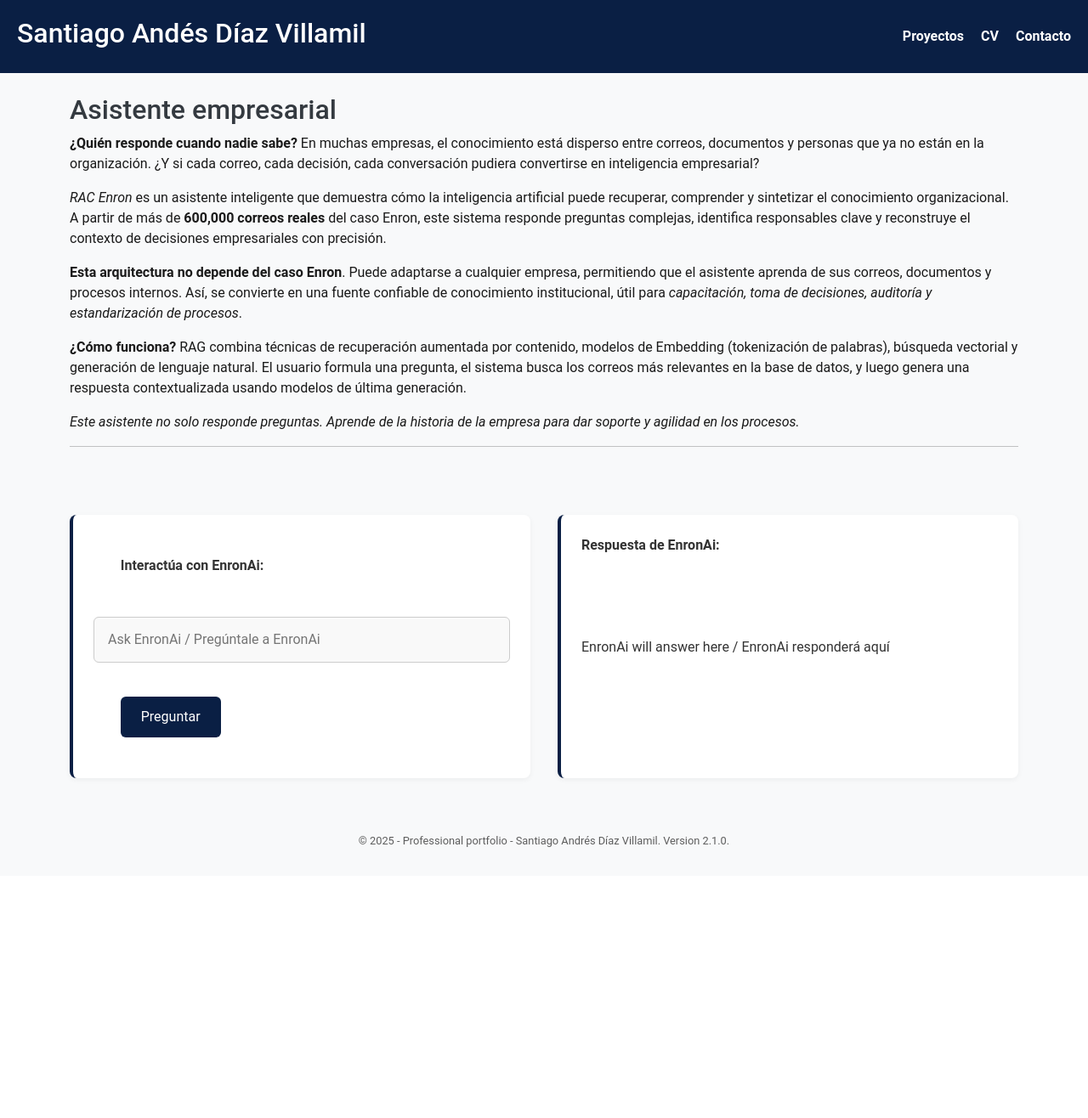
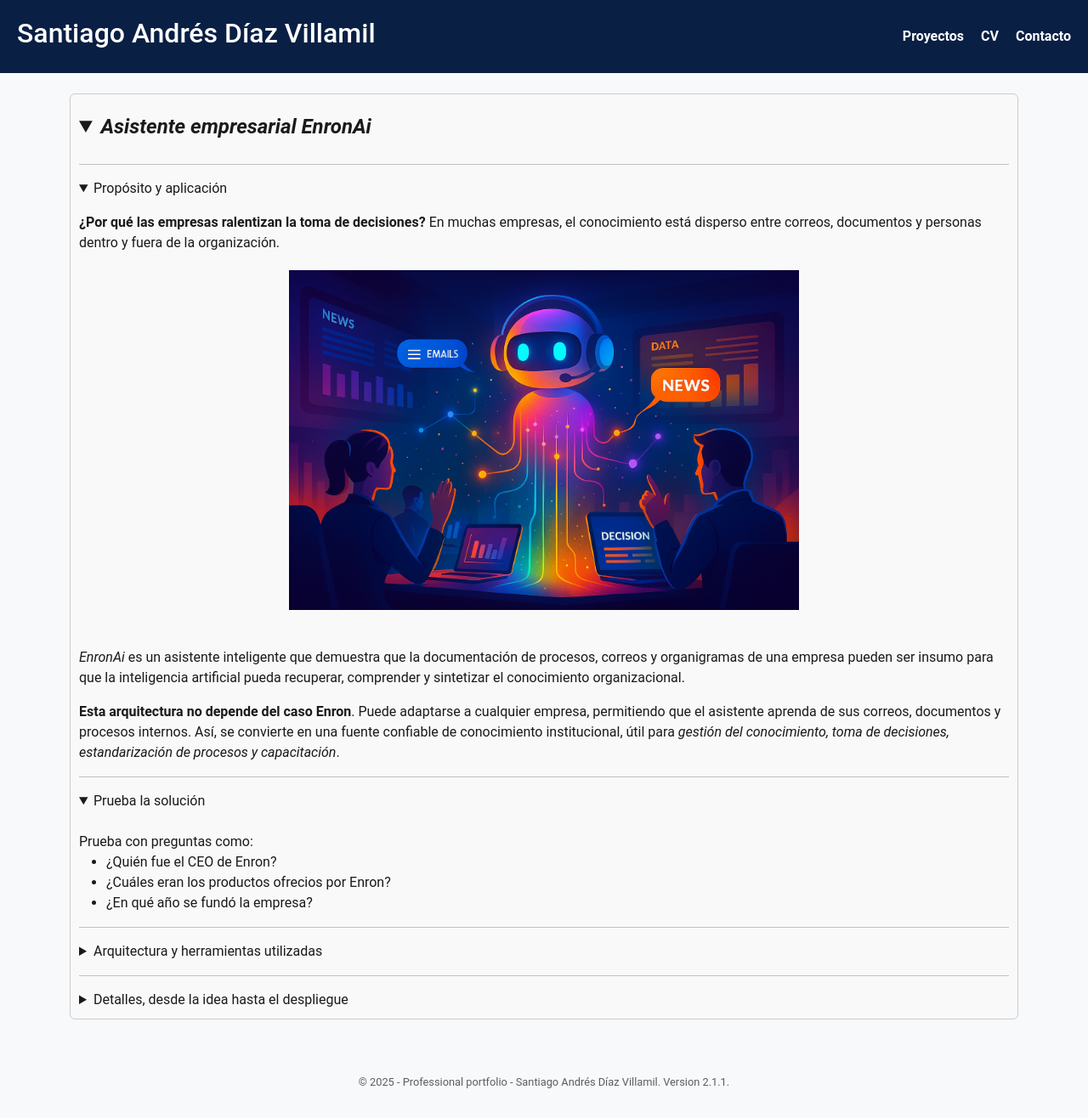
Before and after one commit to SantiagoDiazVillamil/prod-data-portfolio, a Flask app: page /projects/EnronAi in a window 1280 px wide. Shown: the whole page at 85% size. Before the commit the page ends 997 px from the top, so only its background shows below. Run offline with Flask 3, Linux system fonts and the light colour scheme.

Commit message:
Modificaciones ligeras a la interfaz de Enron y el funcionamiento de la app en general

```diff
--- a/static/css/style.css
+++ b/static/css/style.css
@@ -162,13 +162,6 @@
 
 
 
-
-
-
-
-
-
-
 .enronai-input {
   width: 100%;
   padding: 14px 16px;
@@ -201,3 +194,20 @@
 .enronai-button:hover {
   background-color: #143d7a;
 }
+
+.enronai-summary {
+  font-size: 1.5em;       /* Simula un h2 */
+  font-weight: bold;
+  cursor: pointer;
+  padding: 10px 0;
+}
+.enronai-details {
+  margin: 20px 0;
+  border: 1px solid #ccc;
+  border-radius: 6px;
+  background-color: #f9f9f9;
+  padding: 10px;
+}
+.enronai-container {
+  display: none; /* Oculto inicialmente */
+}
--- a/templates/components/footer.html
+++ b/templates/components/footer.html
@@ -1,3 +1,3 @@
 <footer class="bg-light text-center py-3 mt-5">
-  <p>&copy; 2025 - Professional portfolio - Santiago Andrés Díaz Villamil. Version 2.1.0.</p>
+  <p>&copy; 2025 - Professional portfolio - Santiago Andrés Díaz Villamil. Version 2.1.1.</p>
 </footer>
--- a/templates/components/navbar.html
+++ b/templates/components/navbar.html
@@ -1,5 +1,5 @@
 <header>
-  <h1>Santiago Andés Díaz Villamil</h1>
+  <h1>Santiago Andrés Díaz Villamil</h1>
   <nav>
     <a href="/#proyectos">Proyectos</a>
     <a href="/#cv">CV</a>
--- a/templates/projects/EnronAi/EnronAi.html
+++ b/templates/projects/EnronAi/EnronAi.html
@@ -2,70 +2,186 @@
 {% block title %}RAC Enron{% endblock %}
 
 {% block content %}
-  <h2>Asistente empresarial</h2>
 
-  <p><strong>¿Quién responde cuando nadie sabe?</strong>
-  En muchas empresas, el conocimiento está disperso entre correos, documentos y personas que ya no están en la organización. ¿Y si cada correo, cada decisión, cada conversación pudiera convertirse en inteligencia empresarial?</p>
+<details open class="enronai-details">
+  <summary class="enronai-summary"><em>Asistente empresarial EnronAi</em></summary>
+  <p>
+<hr>
+  <details open><summary>Propósito y aplicación</summary>
+  <p><p><p><strong>¿Por qué las empresas ralentizan la toma de decisiones?</strong>
+  En muchas empresas, el conocimiento está disperso entre correos, documentos y personas dentro y fuera de la organización.</p></p></p>
 
-  <p><em>RAC Enron</em> es un asistente inteligente que demuestra cómo la inteligencia artificial puede recuperar, comprender y sintetizar el conocimiento organizacional. A partir de más de <strong>600,000 correos reales</strong> del caso Enron, este sistema responde preguntas complejas, identifica responsables clave y reconstruye el contexto de decisiones empresariales con precisión.</p>
+ <div class="enronai-image-container">
+    <img src="{{ url_for('static', filename='images/RAG.png') }}" alt="Arquitectura RAG" style="max-width:600px; width:100%; height:auto; display:block; margin:20px auto;">
+  </div>
+<br>
+  <p><em>EnronAi</em> es un asistente inteligente que demuestra que la documentación de procesos, correos y organigramas  de una empresa pueden ser insumo para que la inteligencia artificial pueda recuperar, comprender y sintetizar el conocimiento organizacional.
 
-  <p><strong>Esta arquitectura no depende del caso Enron</strong>. Puede adaptarse a cualquier empresa, permitiendo que el asistente aprenda de sus correos, documentos y procesos internos. Así, se convierte en una fuente confiable de conocimiento institucional, útil para <em>capacitación, toma de decisiones, auditoría y estandarización de procesos</em>.</p>
 
-  <p><strong>¿Cómo funciona?</strong>
-  RAG combina técnicas de recuperación aumentada por contenido, modelos de Embedding (tokenización de palabras), búsqueda vectorial y generación de lenguaje natural. El usuario formula una pregunta, el sistema busca los correos más relevantes en la base de datos, y luego genera una respuesta contextualizada usando modelos de última generación.</p>
-
-  <p><em>Este asistente no solo responde preguntas. Aprende de la historia de la empresa para dar soporte y agilidad en los procesos.</em></p>
+  <p><strong>Esta arquitectura no depende del caso Enron</strong>. Puede adaptarse a cualquier empresa, permitiendo que el asistente aprenda de sus correos, documentos y procesos internos. Así, se convierte en una fuente confiable de conocimiento institucional, útil para <em>gestión del conocimiento, toma de decisiones, estandarización de procesos y capacitación</em>.
+</details>
 
   <hr>
 
+  <details open><summary>Prueba la solución</summary>
+    <br>
+    Prueba con preguntas como:
+    <div>
+  <ul>
+    <li>¿Quién fue el CEO de Enron?</li>
+    <li>¿Cuáles eran los productos ofrecios por Enron?</li>
+    <li>¿En qué año se fundó la empresa?</li>
+  </ul>
+</div>
   <div class="enronai-container">
     <div class="enronai-form">
-      <!-- 🔧 MODIFICACIÓN 1: Se eliminó method="POST" y action="/enronai" para evitar que el formulario se envíe al servidor y recargue la página -->
       <form id="enronai-form">
         <label for="user-query"><strong>Interactúa con EnronAi:</strong></label><br>
         <input type="text" id="user-query" name="user_query"
                class="enronai-input"
-               placeholder="Ask EnronAi / Pregúntale a EnronAi"
+               placeholder="Ask EnronAi in any language/ Pregúntale a EnronAi en cualquier idioma"
                onfocus="this.placeholder=''" onblur="this.placeholder='Ask EnronAi / Pregúntale a EnronAi'">
-        <!-- 🔧 MODIFICACIÓN 2: Se cambió type="submit" por type="button" para evitar el envío automático del formulario -->
-        <button type="button" id="enronai-button" class="enronai-button">Preguntar</button>
+        <button type="submit" id="enronai-button" class="enronai-button">Preguntar</button>
       </form>
     </div>
 
     <div class="enronai-response">
       <strong>Respuesta de EnronAi:</strong><br>
-      <!-- 🔧 MODIFICACIÓN 3: Se encapsuló la respuesta en un <p> con id="response-text" para que el script pueda actualizar el contenido dinámicamente -->
       <p id="response-text">EnronAi will answer here / EnronAi responderá aquí</p>
     </div>
   </div>
+<script>
+  function markdownToHTML(text) {
+    let html = text.replace(/\*\*(.*?)\*\*/g, '<strong>$1</strong>');
 
-  <!-- 🔧 MODIFICACIÓN 4: Script incluido directamente en esta plantilla, dentro del bloque content, para mantener todo en EnronAi.html -->
-  <script>
-    document.addEventListener('DOMContentLoaded', function () {
-      const button = document.getElementById('enronai-button');
+    html = html.replace(/^\* /gm, '• ');
+
+    return html;
+}
+  document.addEventListener('DOMContentLoaded', function () {
+    // ✅ Creamos una función async para poder usar await
+    async function initializeEnronAi() {
+      const formContainer = document.querySelector('.enronai-container');
+      const loadingMessage = document.getElementById('loading-message');
+
+      try {
+        const response = await fetch('https://enron-microservice-934190760998.us-east1.run.app/start');
+        if (response.ok && formContainer) {
+          formContainer.style.display = 'block';
+          if (loadingMessage) loadingMessage.style.display = 'none';
+        } else {
+          console.warn('Microservicio no respondió con 200');
+        }
+      } catch (error) {
+        console.error('Error al verificar el estado del microservicio:', error);
+      }
+
+      const form = document.getElementById('enronai-form');
       const input = document.getElementById('user-query');
       const output = document.getElementById('response-text');
+      const button = document.getElementById('enronai-button');
 
-      if (button && input && output) {
-        button.addEventListener('click', async function (event) {
-          event.preventDefault(); // 🔧 MODIFICACIÓN 5: Previene el comportamiento por defecto del botón dentro del formulario
+      if (form && input && output && button) {
+        form.addEventListener('submit', async function (event) {
+          event.preventDefault();
 
           const query = input.value.trim();
           if (!query) return;
 
-          const encodedQuery = encodeURIComponent(query);
-          const endpoint = `https://enron-microservice-934190760998.us-east1.run.app/search?query=${encodedQuery}&k=30`;
+          button.disabled = true;
+          button.textContent = "Consultando…";
+
+          const endpoint = `https://enron-microservice-934190760998.us-east1.run.app/search?query=${encodeURIComponent(query)}&k=30`;
 
           try {
             const response = await fetch(endpoint);
             const data = await response.json();
-            output.textContent = data.gemini || 'No se recibió respuesta.';
+            const html_response_gemini=markdownToHTML(data.gemini) || 'No se recibió respuesta.';
+            output.innerHTML  = html_response_gemini;
           } catch (error) {
             output.textContent = 'Error al conectar con EnronAi.';
             console.error('Error:', error);
+          } finally {
+            button.disabled = false;
+            button.textContent = "Preguntar";
           }
         });
       }
-    });
-  </script>
+    }
+
+    // ✅ Ejecutamos la función async
+    initializeEnronAi();
+  });
+</script>
+
+
+<!-- <script>
+  document.addEventListener('DOMContentLoaded', async function () {
+    const formContainer = document.querySelector('.enronai-container');
+
+    try {
+      const response = await fetch('https://enron-microservice-934190760998.us-east1.run.app/start');
+      if (response.ok && formContainer) {
+        formContainer.style.display = 'block'; // ✅ Mostrar el formulario
+      } else {
+        console.warn('Microservicio no respondió con 200');
+      }
+    } catch (error) {
+      console.error('Error al verificar el estado del microservicio:', error);
+    }
+
+    // Aquí puedes mantener tu lógica de interacción con el formulario
+    const form = document.getElementById('enronai-form');
+    const input = document.getElementById('user-query');
+    const output = document.getElementById('response-text');
+    const button = document.getElementById('enronai-button');
+
+    if (form && input && output && button) {
+      form.addEventListener('submit', async function (event) {
+        event.preventDefault();
+        const query = input.value.trim();
+        if (!query) return;
+
+        button.disabled = true;
+        button.textContent = "Consultando…";
+
+        const endpoint = `https://enron-microservice-934190760998.us-east1.run.app/search?query=${encodeURIComponent(query)}&k=30`;
+
+        try {
+          const response = await fetch(endpoint);
+          const data = await response.json();
+          output.textContent = data.gemini || 'No se recibió respuesta.';
+        } catch (error) {
+          output.textContent = 'Error al conectar con EnronAi.';
+          console.error('Error:', error);
+        } finally {
+          button.disabled = false;
+          button.textContent = "Preguntar";
+        }
+      });
+    }
+  });
+</script> -->
+
+
+  </details>
+
+<hr>
+
+<details><summary>Arquitectura y herramientas utilizadas</summary>
+  <p><strong>¿Cómo funciona?</strong>
+  RAG combina técnicas de recuperación aumentada por contenido, modelos de Embedding (tokenización de palabras), búsqueda vectorial y generación de lenguaje natural. El usuario formula una pregunta, el sistema busca los correos más relevantes en la base de datos, y luego genera una respuesta contextualizada usando modelos de última generación.</p>
+
+  <p><em>Este asistente no solo responde preguntas. Aprende de la historia de la empresa para dar soporte y agilidad en los procesos.</em></p>
+</details>
+<hr>
+<details><summary>Detalles, desde la idea hasta el despliegue</summary>
+  <p><strong>¿Cómo funciona?</strong>
+  RAG combina técnicas de recuperación aumentada por contenido, modelos de Embedding (tokenización de palabras), búsqueda vectorial y generación de lenguaje natural. El usuario formula una pregunta, el sistema busca los correos más relevantes en la base de datos, y luego genera una respuesta contextualizada usando modelos de última generación.</p>
+
+  <p><em>Este asistente no solo responde preguntas. Aprende de la historia de la empresa para dar soporte y agilidad en los procesos.</em></p>
+</details>
+
+
+</details>
 {% endblock %}
```
Also changed, not shown: templates/index.html (+21 -1 lines).
